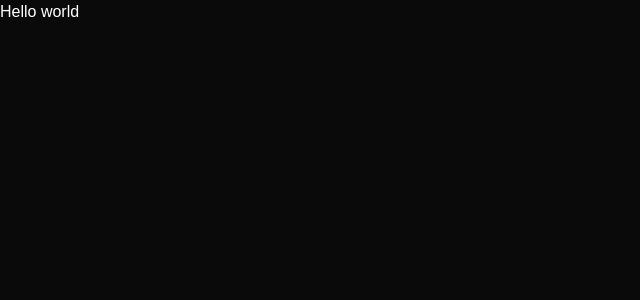
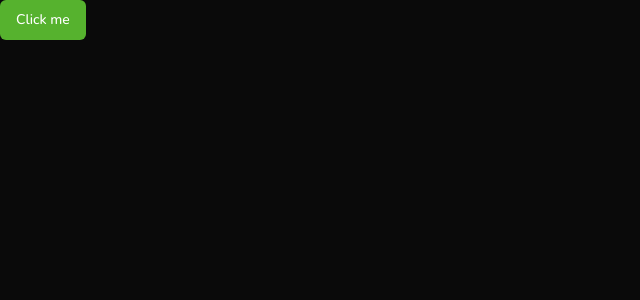
Before and after one commit to nilson216/fintrack, a React (Vite) app: page / in a window 1280 px wide. Shown: the top 300 px of the page, without its empty margins (0-640 px from the left). Built offline with nearby package versions, Linux system fonts and the light colour scheme; a web font is replaced by a local one.

Commit message:
feat: update shadcn

```diff
--- a/src/App.jsx
+++ b/src/App.jsx
@@ -1,5 +1,11 @@
+import { Button } from '@/components/ui/button'
+
 const App = () => {
-  return <h1>Hello world</h1>
+  return (
+    <div className="Dark">
+      <Button>Click me</Button>
+    </div>
+  )
 }
 
 export default App
--- /dev/null
+++ b/src/components/ui/button.jsx
@@ -0,0 +1,50 @@
+import { Slot } from '@radix-ui/react-slot'
+import { cva } from 'class-variance-authority'
+import * as React from 'react'
+
+import { cn } from '@/lib/utils'
+
+const buttonVariants = cva(
+  'inline-flex items-center justify-center gap-2 whitespace-nowrap rounded-md text-sm font-medium ring-offset-background transition-colors focus-visible:outline-none focus-visible:ring-2 focus-visible:ring-ring focus-visible:ring-offset-2 disabled:pointer-events-none disabled:opacity-50 [&_svg]:pointer-events-none [&_svg]:size-4 [&_svg]:shrink-0',
+  {
+    variants: {
+      variant: {
+        default: 'bg-primary text-primary-foreground hover:bg-primary/90',
+        destructive:
+          'bg-destructive text-destructive-foreground hover:bg-destructive/90',
+        outline:
+          'border border-input bg-background hover:bg-accent hover:text-accent-foreground',
+        secondary:
+          'bg-secondary text-secondary-foreground hover:bg-secondary/80',
+        ghost: 'hover:bg-accent hover:text-accent-foreground',
+        link: 'text-primary underline-offset-4 hover:underline',
+      },
+      size: {
+        default: 'h-10 px-4 py-2',
+        sm: 'h-9 rounded-md px-3',
+        lg: 'h-11 rounded-md px-8',
+        icon: 'h-10 w-10',
+      },
+    },
+    defaultVariants: {
+      variant: 'default',
+      size: 'default',
+    },
+  }
+)
+
+const Button = React.forwardRef(
+  ({ className, variant, size, asChild = false, ...props }, ref) => {
+    const Comp = asChild ? Slot : 'button'
+    return (
+      <Comp
+        className={cn(buttonVariants({ variant, size, className }))}
+        ref={ref}
+        {...props}
+      />
+    )
+  }
+)
+Button.displayName = 'Button'
+
+export { Button, buttonVariants }
--- /dev/null
+++ b/src/lib/utils.js
@@ -0,0 +1,6 @@
+import { clsx } from 'clsx'
+import { twMerge } from 'tailwind-merge'
+
+export function cn(...inputs) {
+  return twMerge(clsx(...inputs))
+}
--- a/src/main.jsx
+++ b/src/main.jsx
@@ -8,5 +8,5 @@
 createRoot(document.getElementById('root')).render(
   <StrictMode>
     <App />
-  </StrictMode>,
+  </StrictMode>
 )
```
Also changed, not shown: package.json (line endings or trailing spaces), 1 other file (tests, documents, lock files or other folders).
